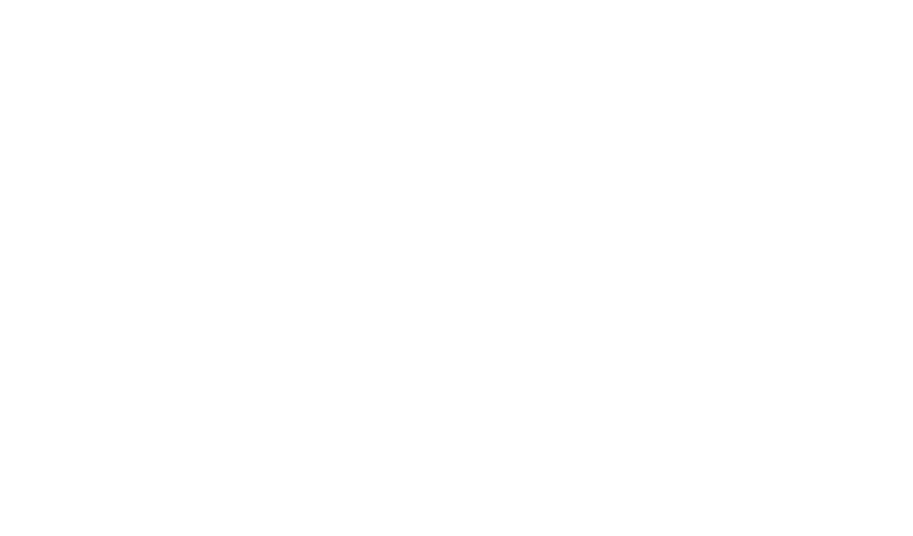
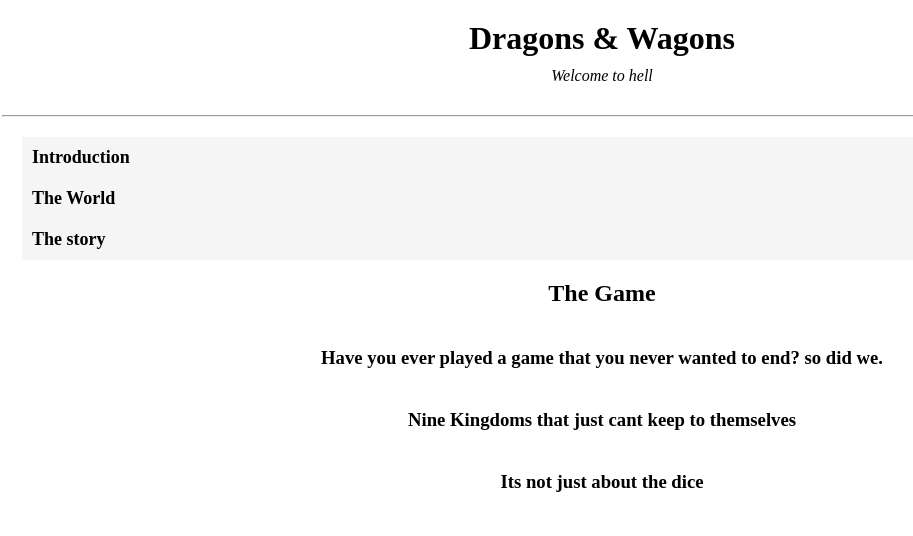
Before and after one commit to P3RPLEX3D/TeamTreeHouse, a plain HTML site: page index.html in a window 1280 px wide. Shown: the whole page, without its empty margins (38-951 px from the left). Drawn offline with Linux system fonts and the light colour scheme.

Commit message:
initial changes

```diff
--- a/CSS/style.css
+++ b/CSS/style.css
@@ -1,8 +1,39 @@
+
 * {
   box-sizing: border-box;
   margin:0;
 }
 
 html body {
+max-width: 1200px;
+margin:0 auto;
+}
+
+.container {
+  margin:0 auto;
+  padding:20px;
+}
+
+header {
+
+  text-align:center;
+  padding:20px;
 
 }
+ul {
+  list-style: none;
+  font-size: 18px;
+  padding-left:0;
+  background-color: whitesmoke;
+}
+li, p{
+  padding:10px;
+}
+p {
+max-width: 800px;
+margin: auto;
+}
+h2, h3, h4, h5, h6 {
+  text-align:center;
+  padding:20px;
+}
--- a/index.html
+++ b/index.html
@@ -6,6 +6,39 @@
     <link rel="stylesheet" href="/CSS/style.css">
   </head>
   <body>
+    <header>
+      <h1>Dragons &amp; Wagons</h1>
+      <p><em> Welcome to hell</em></p>
+    </header>
+    <hr>
+    <div class="container">
+      <nav>
+        <ul>
+          <li><strong>Introduction</strong></li>
 
+          <li><strong>The World</strong></li>
+
+          <li><strong>The story</strong></li>
+
+        </ul>
+      </nav>
+<section>
+<article class="content">
+<h2>The Game</h2>
+<h3>Have you ever played a game that you never wanted to end? so did we.</h3>
+
+
+  <h3>Nine Kingdoms that just cant keep to themselves</h3>
+
+<h3>Its not just about the dice</h3>
+
+
+
+</article>
+</section>
+
+
+
+    </div>
   </body>
 </html>
```
Also changed, not shown: 1 other file.
